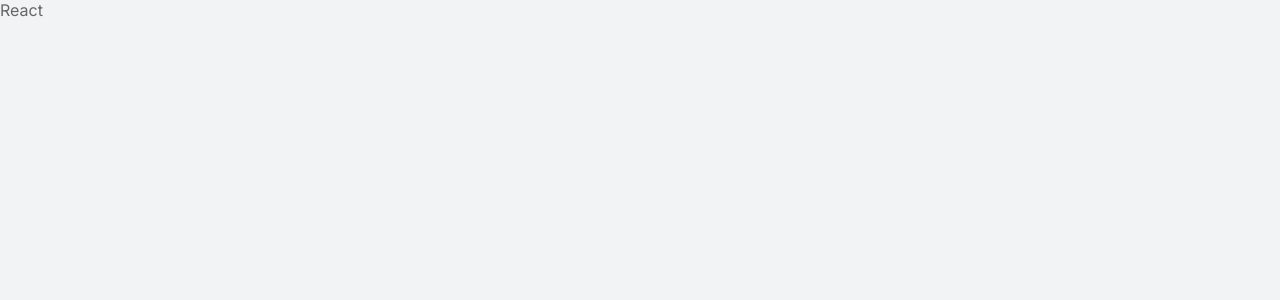
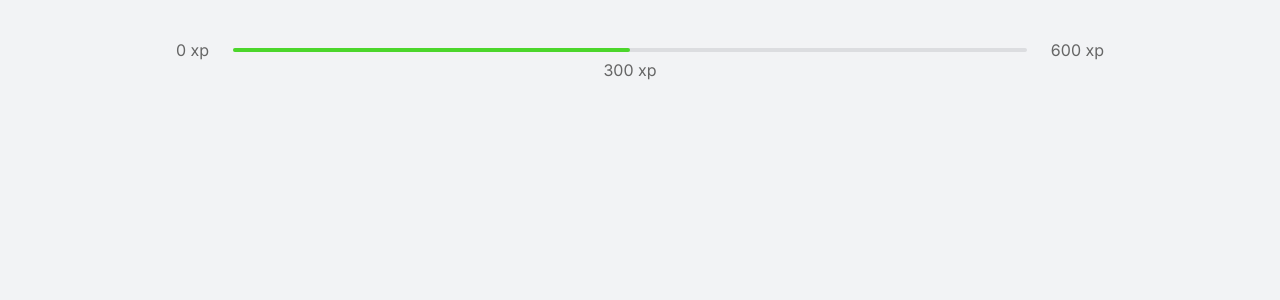
Before and after one commit to vitorquadros/move-it, a React (Create React App) app: page / in a window 1280 px wide. Shown: the top 300 px of the page. Built offline with nearby package versions, Linux system fonts and the light colour scheme.

Commit message:
feat: experience bar component

```diff
--- a/src/App.tsx
+++ b/src/App.tsx
@@ -1,8 +1,11 @@
+import ExperienceBar from './components/ExperienceBar'
 import './styles/global.css'
 
 function App() {
   return (
-    <div>React</div>
+    <div className="container">
+      <ExperienceBar />
+    </div>
   );
 }
 
--- /dev/null
+++ b/src/components/ExperienceBar.tsx
@@ -0,0 +1,16 @@
+import React from 'react'
+
+const ExperienceBar = () => {
+  return (
+    <header className="experience-bar">
+      <span>0 xp</span>
+      <div>
+        <div style={{ width: '50%' }} />
+        <span className="current-experience" style={{ left: '50%' }}>300 xp</span>
+      </div>
+      <span>600 xp</span>
+    </header>
+  )
+}
+
+export default ExperienceBar
--- a/src/styles/global.css
+++ b/src/styles/global.css
@@ -48,3 +48,42 @@
   color: inherit;
   text-decoration: none;
 }
+
+.container {
+  height: 100vh;
+  max-width: 992px;
+  margin: 0 auto;
+  padding: 2.5rem 2rem;
+  display: flex;
+  flex-direction: column;
+}
+
+.experience-bar {
+  display: flex;
+  align-items: center;
+}
+
+.experience-bar span {
+  font-size: 1rem;
+}
+
+.experience-bar > div {
+  flex: 1;
+  height: 4px;
+  border-radius: 4px;
+  background-color: var(--gray-line);
+  margin: 0 1.5rem;
+  position: relative;
+}
+
+.experience-bar > div > div {
+  height: 4px;
+  border-radius: 4px;
+  background-color: var(--green);
+}
+
+.experience-bar > div .current-experience {
+  position: absolute;
+  top: 12px;
+  transform: translateX(-50%);
+}
```
